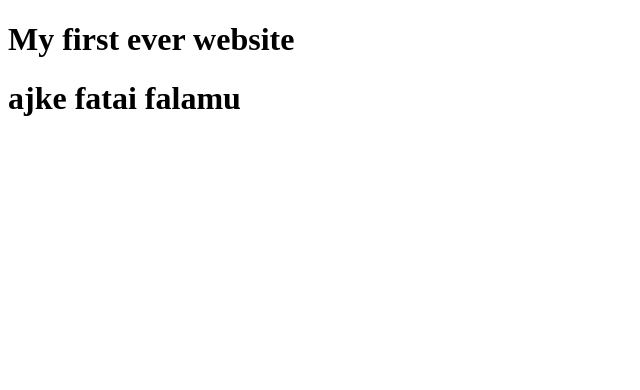
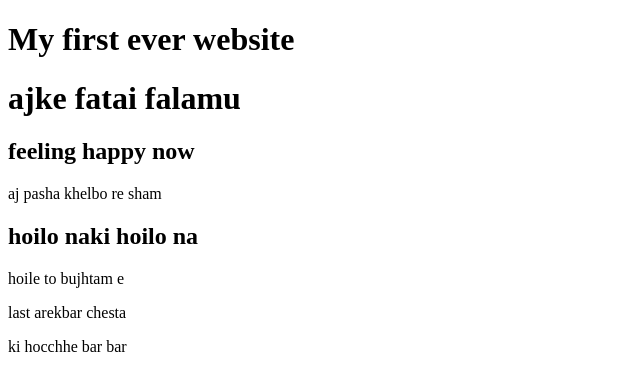
Before and after one commit to isfaqueyeasshir/my.first, a plain HTML site: page index.html in a window 1280 px wide. Shown: the whole page, without its empty margins (0-640 px from the left). Drawn offline with Linux system fonts and the light colour scheme.

Commit message:
hoise kina dekhi

```diff
--- a/index.html
+++ b/index.html
@@ -8,5 +8,11 @@
 <body>
     <h1>My first ever website</h1>
     <h1>ajke fatai falamu</h1>
+    <h2>feeling happy now</h2>
+    <p>aj pasha khelbo re sham</p>
+    <h2>hoilo naki hoilo na </h2>
+    <p>hoile to bujhtam e</p>
+    <p>last arekbar chesta</p>
+    <p>ki hocchhe bar bar</p>
 </body>
 </html>
```
